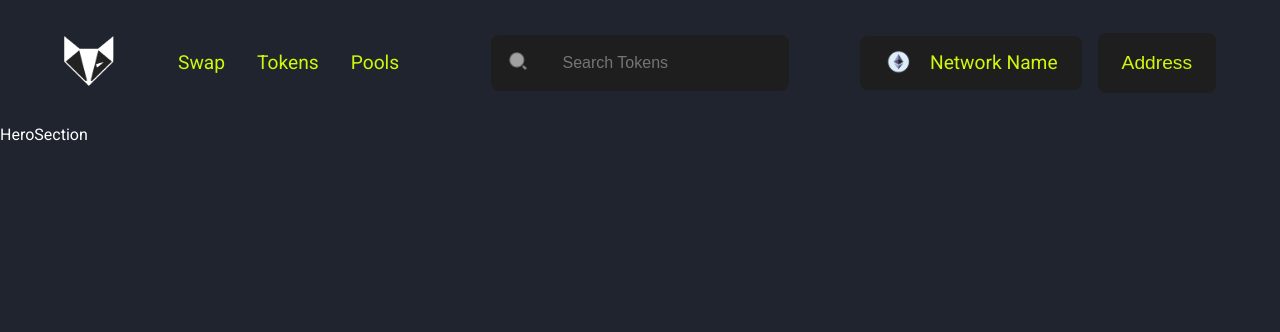
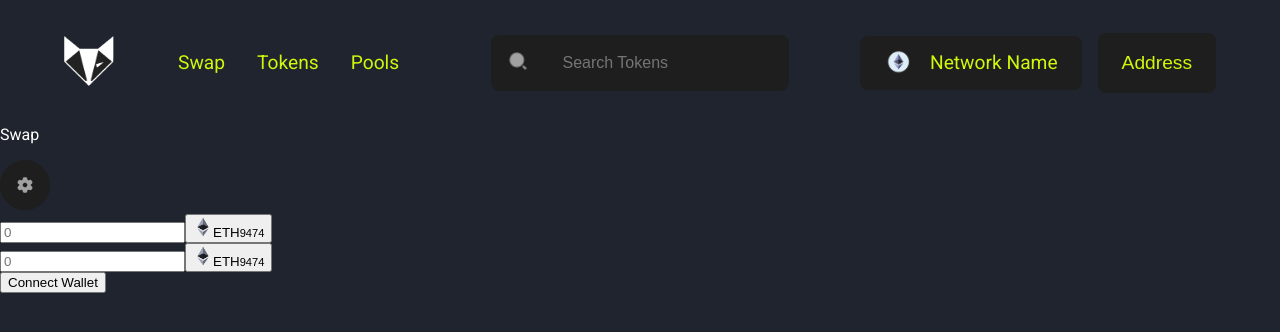
Before and after one commit to W3Charles/uniswap_3.0, a Next.js app: page / in a window 1280 px wide. Shown: the top 332 px of the page. Built offline with nearby package versions, Linux system fonts and the light colour scheme.

Commit message:
feat: add Swap section
- Create two dynamic blocks to store data of 2 tokens user wants to swap

```diff
--- a/Components/HeroSection/HeroSection.jsx
+++ b/Components/HeroSection/HeroSection.jsx
@@ -24,9 +24,80 @@ const HeroSection = ({ accounts, tokenData }) => {
     image: "",
   });
 
+  //JSX
+  return (
+    <div className={Style.HeroSection}>
+      <div className={Style.HeroSection_box}>
+        <div className={Style.HeroSection_box_heading}>
+          <p>Swap</p>
+          <div className={Style.HeroSection_box_heading_img}>
+            <Image
+              src={images.close}
+              alt="image"
+              width={50}
+              height={50}
+              onClick={() => setOpenSetting(true)}
+            />
+          </div>
+        </div>
 
-  return (
-    <div>HeroSection</div>
+        <div className={Style.HeroSection_box_input}>
+          <input type="number" placeholder="0" />
+          <button onClick={() => openToken(true)}>
+            <Image
+              src={images.image || images.etherlogo}
+              width={20}
+              height={20}
+              alt="ether"
+            />
+            {tokenOne.name || "ETH"}
+            <small>9474</small>
+          </button>
+        </div>
+
+        <div className={Style.HeroSection_box_input}>
+          <input type="number" placeholder="0" />
+          <button onClick={() => openToken(true)}>
+            <Image
+              src={tokenTwo.image || images.etherlogo}
+              width={20}
+              height={20}
+              alt="ether"
+            />
+            {tokenTwo.name || "ETH"}
+            <small>9474</small>
+          </button>
+        </div>
+
+        {accounts ? (
+          <button className={Style.HeroSection_box_btn}>Connect Wallet</button>
+        ): (
+          <button
+            className={Style.HeroSection_box_btn}
+            onClick={() => {}}
+          >
+            Swap
+          </button>
+        )}
+      </div>
+
+      {openSetting && <Token openSetting={openSetting} />}
+
+      {openToken && (
+        <SearchToken
+          openToken={setOpenToken}
+          tokens={setTokenOne}
+          tokenData={tokenData}
+        />
+      )}
+      {openToken && (
+        <SearchToken
+          openToken={setOpenTokensTwo}
+          tokens={setTokenTwo}
+          tokenData={tokenData}
+        />
+      )}
+    </div>
   )
 }
 
```
